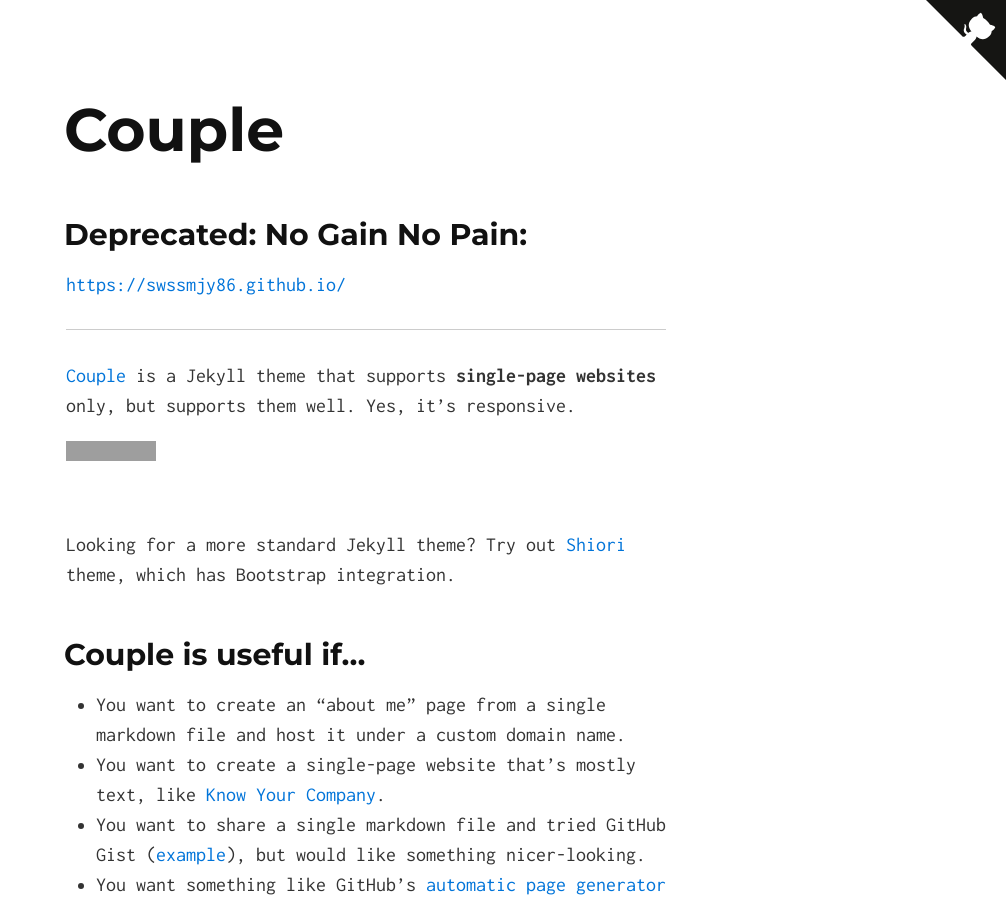
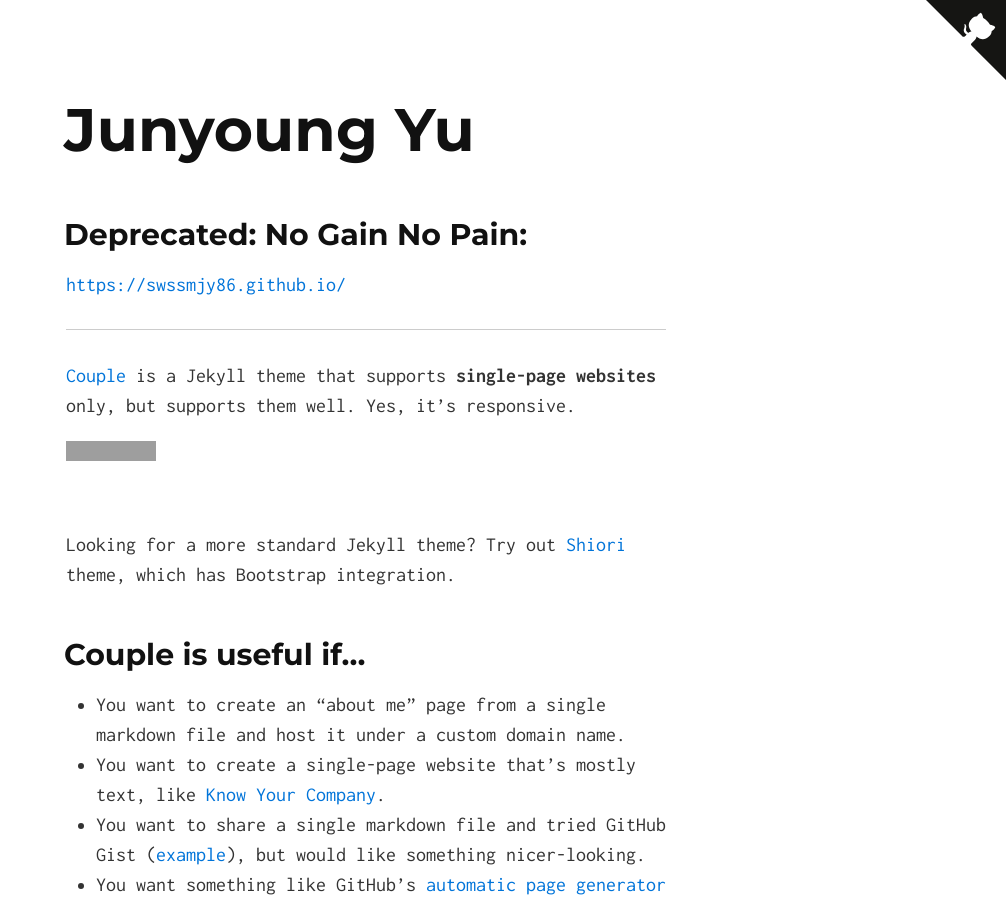
Before and after one commit to swssmjy86/swssmjy86.github.io, a Jekyll site: the page built from index.md, in a window 1280 px wide and 900 px high. Shown: the whole window, without its empty margins (274-1280 px from the left). Built offline with Jekyll 4.4.1, drawn with Linux system fonts in a browser that asks for light colours; our own code applies the rules of GitHub Pages for plain Markdown files; grey boxes are pictures that could not be loaded.

Commit message:
Update _config.yml

```diff
--- a/_config.yml
+++ b/_config.yml
@@ -1,7 +1,6 @@
 # Site settings
-title: Couple, a Jekyll Theme
-tag_text: Couple
-description: Couple is a Jekyll theme that supports single-page websites only, but supports them well. Yes, it’s responsive.
+title: Junyoung Yu's CV
+tag_text: Junyoung Yu
 
 # Build settings
 markdown: kramdown
```
